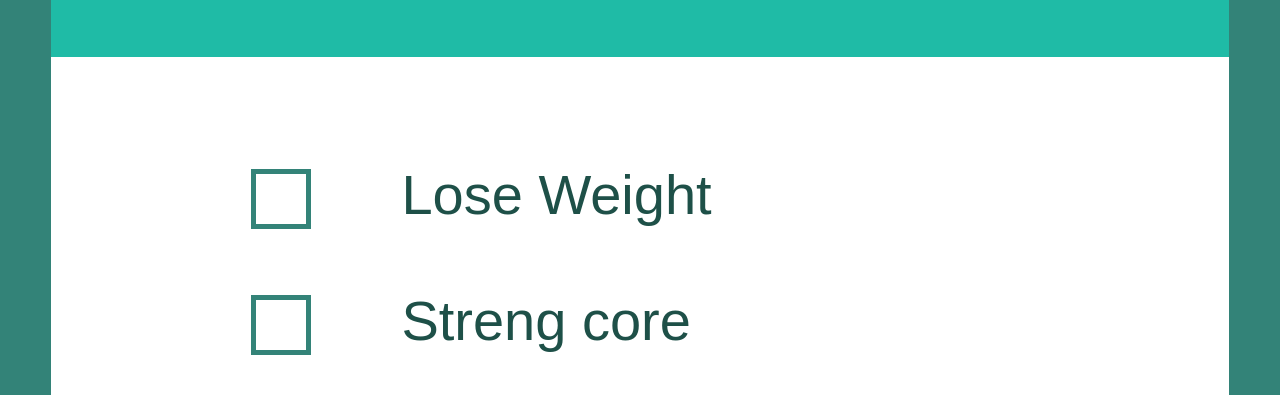
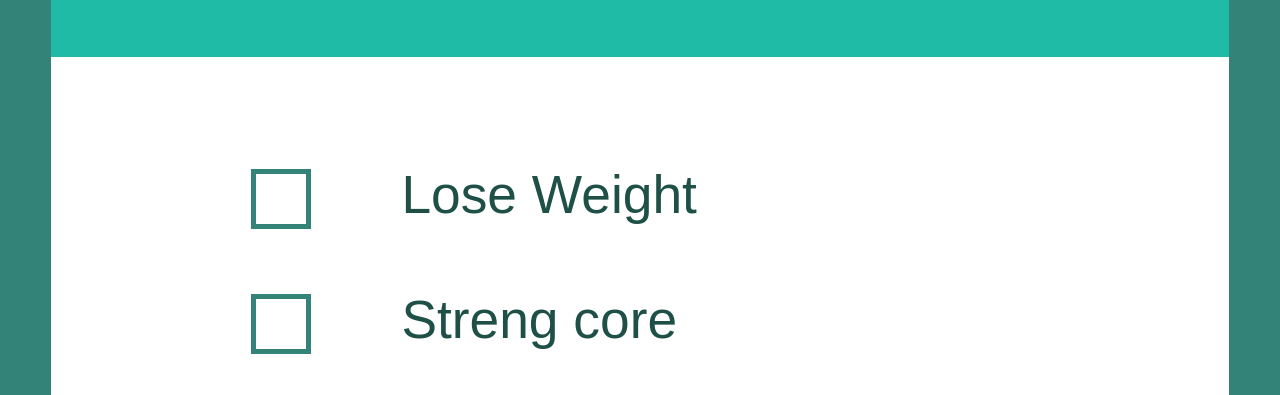
Before and after one commit to LishaDeng/Workout-Everyday, a plain HTML site: page Q3.html in a window 1280 px wide. Shown: the part 405-800 px from the top of the page. Drawn offline with Linux system fonts and the light colour scheme.

Commit message:
Q1-Q4 done

```diff
--- a/style.css
+++ b/style.css
@@ -840,7 +840,7 @@ input[type='radio'].radio:checked + .radio {
 }
 
 .ReasonCheckbox label {
-    font-size: 42pt;
+    font-size: 40pt;
 }
 
 .ReasonCheckbox {
```
